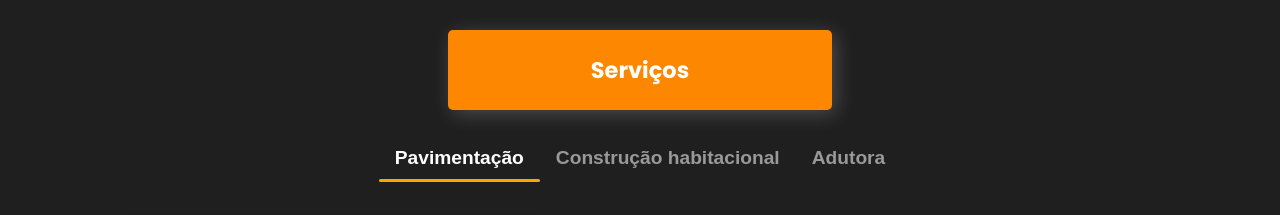
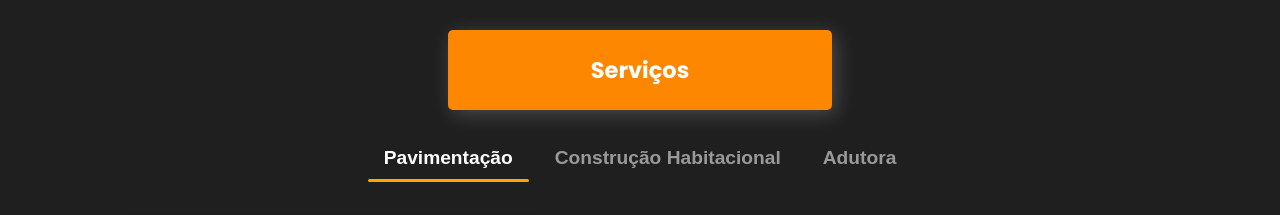
Before and after one commit to SomaAprendizes/landing-page, a Vue app in the folder landing-page/: page / in a window 1280 px wide. Shown: the part 2340-2555 px from the top of the page. Built offline with nearby package versions, Linux system fonts and the light colour scheme.

Commit message:
feat(ServicesPage.vue): Refatora a página de serviços para usar um array de abas dinâmico com imagens e descrições

```diff
--- a/landing-page/src/components/ServicesPage.vue
+++ b/landing-page/src/components/ServicesPage.vue
@@ -9,47 +9,66 @@
         :class="['tab-button', { active: activeTab === tab.name }]"
         @click="activeTab = tab.name"
       >
-        {{ tab.label }}
+        {{ tab.title }}
       </button>
     </nav>
 
     <!-- Conteúdo da aba -->
     <section class="services-content">
-      <div v-if="activeTab === 'pavimentacao'" class="tab-content">
-          <img src="../../public/images/pavimentacao.svg" alt="Pavimentação" />
-
-          <div class="description"><p class="text">Realizamos pavimentação com materiais duráveis e técnicas avançadas, garantindo superfícies lisas e seguras para estradas e calçadas.</p></div>
-      </div>
-      <div v-if="activeTab === 'habitacional'" class="tab-content">
-          <img src="../../public/images/pavimentacao.svg" alt="Construção Habitacional" />
-
-          <div class="description"><p class="text">Transformamos sonhos em realidade com projetos personalizados, construindo residências confortáveis e seguras com materiais de alta qualidade.</p></div>
-      </div>
-      <div v-if="activeTab === 'adutora'" class="tab-content">
-          <img src="../../public/images/pavimentacao.svg" alt="Adutora" />
-
-          <div class="description"><p class="text">Instalamos adutoras para garantir o transporte eficiente e seguro de água, atendendo às normas técnicas e ambientais.</p></div>
+      <div
+        v-for="(tab, index) in tabs"
+        :key="index"
+        class="tab-content"
+        :class="{ active: activeTab === tab.name }"
+      >
+        <img :src="tab.image" :alt="tab.alt" />
+        <div class="description">
+          <p class="text">{{ tab.description }}</p>
+        </div>
       </div>
     </section>
+
   </div>
 </template>
 
+
 <script>
-
 export default {
   name: "ServicesPage",
   data() {
     return {
-      activeTab: "pavimentacao",
+      activeTab: "pavimentacao", // Aba ativa inicial
       tabs: [
-        { name: "pavimentacao", label: "Pavimentação" },
-        { name: "habitacional", label: "Construção habitacional" },
-        { name: "adutora", label: "Adutora" },
+        {
+          name: "pavimentacao",
+          title: "Pavimentação",
+          image: require("../../public/images/pavimentacao.svg"),
+          alt: "Imagem representando pavimentação",
+          description:
+            "Realizamos pavimentação com materiais duráveis e técnicas avançadas, garantindo superfícies lisas e seguras para estradas e calçadas.",
+        },
+        {
+          name: "habitacional",
+          title: "Construção Habitacional",
+          image: require("../../public/images/pavimentacao.svg"),
+          alt: "Imagem representando construção habitacional",
+          description:
+            "Transformamos sonhos em realidade com projetos personalizados, construindo residências confortáveis e seguras com materiais de alta qualidade.",
+        },
+        {
+          name: "adutora",
+          title: "Adutora",
+          image: require("../../public/images/pavimentacao.svg"),
+          alt: "Imagem representando adutora",
+          description:
+            "Instalamos adutoras para garantir o transporte eficiente e seguro de água, atendendo às normas técnicas e ambientais.",
+        },
       ],
     };
   },
 };
 </script>
+
 
 <style scoped>
 /* Estilo geral da página */
@@ -60,18 +79,17 @@ export default {
   flex-direction: column;
   justify-content: center;
   align-items: center;
-  overflow: auto; /* Evita corte do conteúdo */
-  font-family: 'Arial', sans-serif; /* Fonte padrão */
+  overflow: auto;
+  font-family: 'Arial', sans-serif;
 }
-
 
 /* Estilo das abas de navegação */
 .services-tabs {
   display: flex;
   justify-content: center;
   margin-bottom: 1.5rem;
-  padding-top: 1rem;
-  padding-bottom: 1rem;
+  padding: 1rem 0;
+  gap: 10px;
 }
 
 .tab-button {
@@ -81,11 +99,9 @@ export default {
   font-size: 1.2rem;
   padding: 0.5rem 1rem;
   cursor: pointer;
-  font-weight: normal;
+  font-weight: bold;
   position: relative;
   transition: color 0.3s ease, font-weight 0.3s ease;
-  font-weight: bold;
-
 }
 
 .tab-button.active {
@@ -115,16 +131,27 @@ export default {
   align-items: center;
   text-align: left;
   width: 100%;
-  padding: 0;
 }
 
 .tab-content {
   display: flex;
-  align-items: between;
+  gap: 20px;
+  align-items: flex-start;
   height: 248px;
   width: 100%;
-  gap: 20px;
   padding: 0;
+  opacity: 0;
+  transform: translateX(-10px);
+  transition: opacity 0.7s ease, transform 0.7s ease;
+  position: absolute;
+  top: 0;
+  left: 0;
+}
+
+.tab-content.active {
+  opacity: 1;
+  transform: translateX(0);
+  position: relative;
 }
 
 .tab-content img {
@@ -132,8 +159,10 @@ export default {
   height: 100%;
   border-radius: 8px;
   box-shadow: 0 4px 10px rgba(0, 0, 0, 0.2);
-  margin: 0;
-  padding: 0;
+}
+
+.description {
+  flex: 1;
 }
 
 .text {
@@ -146,8 +175,8 @@ export default {
 /* Estilo geral para telas menores */
 @media (max-width: 768px) {
   .services-page {
-    width: 95%; /* Reduz a largura em telas pequenas */
-    padding: 1rem; /* Adiciona espaçamento interno */
+    width: 95%;
+    padding: 1rem;
   }
 
   .services-tabs {
@@ -156,27 +185,26 @@ export default {
 
   .tab-button {
     font-size: 1rem;
-    text-align: center;
   }
 
   .tab-button.active::after {
-    height: 2px; /* Ajusta a espessura da linha ativa */
+    height: 2px;
   }
 
   .services-content {
-    width: 100%; /* Garante que o conteúdo ocupe a largura da tela */
+    width: 100%;
     padding: 0;
   }
 
   .tab-content {
-    flex-direction: column; /* Empilha o conteúdo */
-    height: auto; /* Remove a altura fixa */
+    flex-direction: column;
+    height: auto;
     gap: 10px;
   }
 
   .tab-content img {
-    width: 100%; /* Imagem ocupa toda a largura */
-    height: 248px; /* Mantém proporção */
+    width: 100%;
+    height: 248px;
   }
 
   .text {
@@ -187,7 +215,7 @@ export default {
 /* Estilo para telas muito pequenas (mobile) */
 @media (max-width: 480px) {
   .tab-button {
-    font-size: 0.9rem; /* Texto menor para caber na tela */
+    font-size: 0.9rem;
     padding: 0.2rem 0.4rem;
   }
 
@@ -196,7 +224,7 @@ export default {
   }
 
   .text {
-    font-size: 0.9rem; /* Texto ainda menor */
+    font-size: 0.9rem;
   }
 }
 
```
